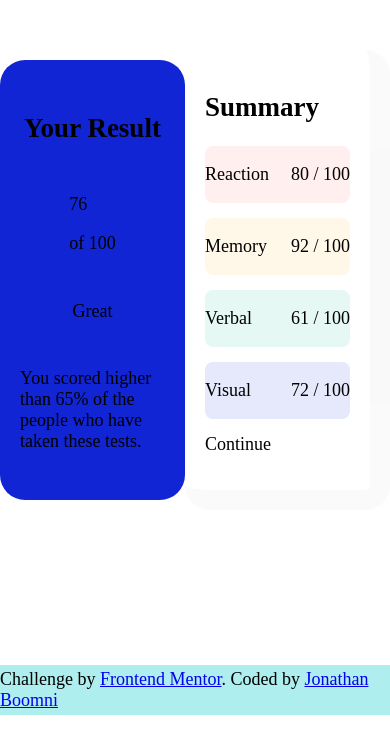
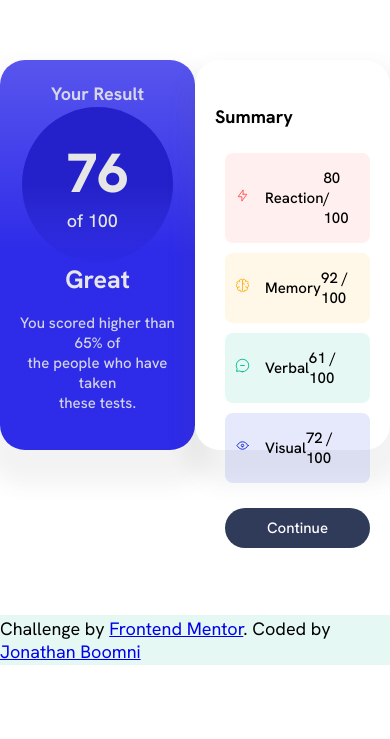
Before and after one commit to Boomni/results-summary-component, a plain HTML site: page index.html in a window 390 px wide. Shown: the part 105-844 px from the top of the page. Drawn offline with Linux system fonts and the light colour scheme.

Commit message:
looks really great, i'll work on the eresponsiveness later on

```diff
--- a/index.html
+++ b/index.html
@@ -16,27 +16,27 @@
 				<p class="total">of 100</p>
 			</div>
 			<p class="grade">Great</p>
-			<p class="comment">You scored higher than 65% of the people who have taken these tests.</p>
+			<p class="comment">You scored higher than 65% of<br>the people who have taken<br>these tests.</p>
 		</section>
 		<section class="summary">
 			<h1>Summary</h1>
 			<div class="reaction">
-				<p>Reaction</p>
-				<p>80 / 100</p>
+				<p class="key">Reaction</p>
+				<p class="value">80 / 100</p>
 			</div>
 			<div class="memory">
-				<p>Memory<p/>
-				<p>92 / 100</p>
+				<p class="key">Memory</p>
+				<p class="value">92 / 100</p>
 			</div>
 			<div class="verbal">
-				<p>Verbal</p>
-				<p>61 / 100</p>
+				<p class="key">Verbal</p>
+				<p class="value">61 / 100</p>
 			</div>
 			<div class="visual">
-				<p>Visual</p>
-				<p>72 / 100</p>
+				<p class="key">Visual</p>
+				<p class="value">72 / 100</p>
 			</div>
-			<div>Continue</div>
+			<span class="continue">Continue</span>
 		</section>
 	</div>
 	<footer>
--- a/styles/index.css
+++ b/styles/index.css
@@ -3,16 +3,20 @@ body {
     justify-content: center;
     align-items: center;
     flex-direction: column;
-	    font-family: "Hanken Grotesk";
+    font-family: 'Hanken Grotesk';
     font-size: 18px;
     margin: 0px;
     height: 100%;
+}
+@font-face {
+    font-family: 'Hanken Grotesk';
+    src: url(../assets/fonts/HankenGrotesk-VariableFont_wght.ttf);
 }
 .main_content {
     display: flex;
     justify-content: center;
     align-items: center;
-    height: 450px;
+    height: 400px;
     width: 100%;
     margin-top: 160px;
     margin-bottom: 160px;
@@ -21,22 +25,38 @@ body {
 .result {
     width: 250px;
     display: flex;
-    background-color: hsl(234, 85%, 45%);
+    background-image: linear-gradient(hsla(241, 81%, 54%, 0.8), hsl(241, 81%, 54%),hsl(241, 81%, 54%));
     border-radius: 25px;
-    height: 400px;
+    height: 350px;
     flex-wrap: wrap;
     flex-direction: column;
     align-items: center;
     justify-content: space-evenly;
     padding: 20px;
     align-content: center;
+    font-weight:500;
+    box-shadow: 0px 20px 20px 15px #55555512;
 }
 
-.summary {display: flex;background-color: hsl(0, 0%, 100%);width: 250px;border-radius: 25px;height: 400px;flex-direction: column;padding: 20px;border-bottom: 20px solid;border-right: 20px solid;border-color: hsl(0deg 0% 90% / 20%);flex-wrap: nowrap;margin-bottom: 0px;}
+.summary {
+    display: flex;
+    background-color: hsl(0, 0%, 100%);
+    width: 250px;
+    border-radius: 25px;
+    height: 350px;
+    flex-direction: column;
+    padding: 20px;
+    margin-bottom: 0px;
+    font-weight:500;
+    flex-wrap: nowrap;
+    box-shadow: 4px 20px 20px 15px #55555512;
+}
 .summary div {
     display: flex;
+    border-radius: 8px;
+    margin: 0px 0px 10px 10px;
     justify-content: space-between;
-    border-radius: 8px;
+    align-items: center;
 }
 footer {
     display: flex;
@@ -46,11 +66,97 @@ footer {
     position: static;
     justify-content: center;
     align-items: center;
-    background: paleturquoise;
+    background: hsl(166deg 100% 37% / 10%);
 }
 .result h1 {
+    margin: 0px;
+    color: hsla(0, 0%, 90%, 0.9);
+    text-align: center;
+    font-size: 18px;
 }
-.reaction {background-color: hsl(6deg 100% 67% / 10%);margin-bottom: 15px;}
-.memory {background-color: hsl(39deg 100% 56% / 10%);margin-bottom: 15px;}
-.verbal {background-color: hsl(166deg 100% 37% / 10%);margin-bottom: 15px;}
-.visual {background-color: hsl(234deg 85% 45% / 10%);margin-bottom: 15px;}
+.summary h1 {
+    margin: 25px 0px;
+    color: #000;
+    text-align: left;
+    font-size: 18px;
+}
+.result_circle {
+    padding: 30px 45px;
+    border-radius: 100%;
+    background-image: linear-gradient(hsl(241, 72%, 46%), hsl(241, 72%, 46%),hsla(241, 72%, 46%, 0.1));
+}
+.result_circle .score {
+    font-weight: 800;
+    font-size: 55px;
+    color: hsl(0, 0%, 90%);
+    margin: 0px;
+}
+.result_circle .total {
+    font-weight: 500;
+    color: hsl(0, 0%, 90%);
+    margin: 0px;
+}
+.result .grade {
+    color: hsl(0, 0%, 90%);
+    font-weight:700;
+    margin: 0px;
+    font-size: 25px;
+}
+.result .comment {
+    color: hsla(0, 0%, 90%, 0.9);
+    text-align: center;
+    font-size: 15px;
+
+}
+.reaction {
+    background-color: hsl(6deg 100% 67% / 10%);
+    margin-bottom: 10px;
+}
+.memory {
+    background-color: hsl(39deg 100% 56% / 10%);
+    margin-bottom: 10px;
+}
+.verbal {
+    background-color: hsl(166deg 100% 37% / 10%);
+    margin-bottom: 10px;
+}
+.visual {
+    background-color: hsl(234deg 85% 45% / 10%);
+    margin-bottom: 15px;
+}
+.continue {
+    background-color: hsl(224, 30%, 27%);
+    border-radius: 100px;
+    margin: 15px 0px 10px 10px;
+    padding: 10px;
+    text-align: center;
+    color: hsl(0, 0%, 100%);
+    font-size: 15px;
+}
+.continue:hover {
+    background-color: hsl(241, 72%, 46%);
+}
+.reaction .key {
+	background-image: url(../assets/images/icon-reaction.svg);
+}
+.memory .key {
+	background-image: url(../assets/images/icon-memory.svg);
+}
+.verbal .key {
+    background-image: url(../assets/images/icon-verbal.svg);
+}
+.visual .key {
+	background-image: url(../assets/images/icon-visual.svg);
+}
+.key {
+    font-size: 15px;
+    background-repeat: no-repeat;
+    padding-left: 30px;
+    margin-left: 10px;
+    background-size: 15px;
+    font-size: 15px;
+}
+.value {
+    padding-right: 20px;
+    font-size: 15px;
+}
```
Lines whose indentation alone changed are shown as unchanged.
